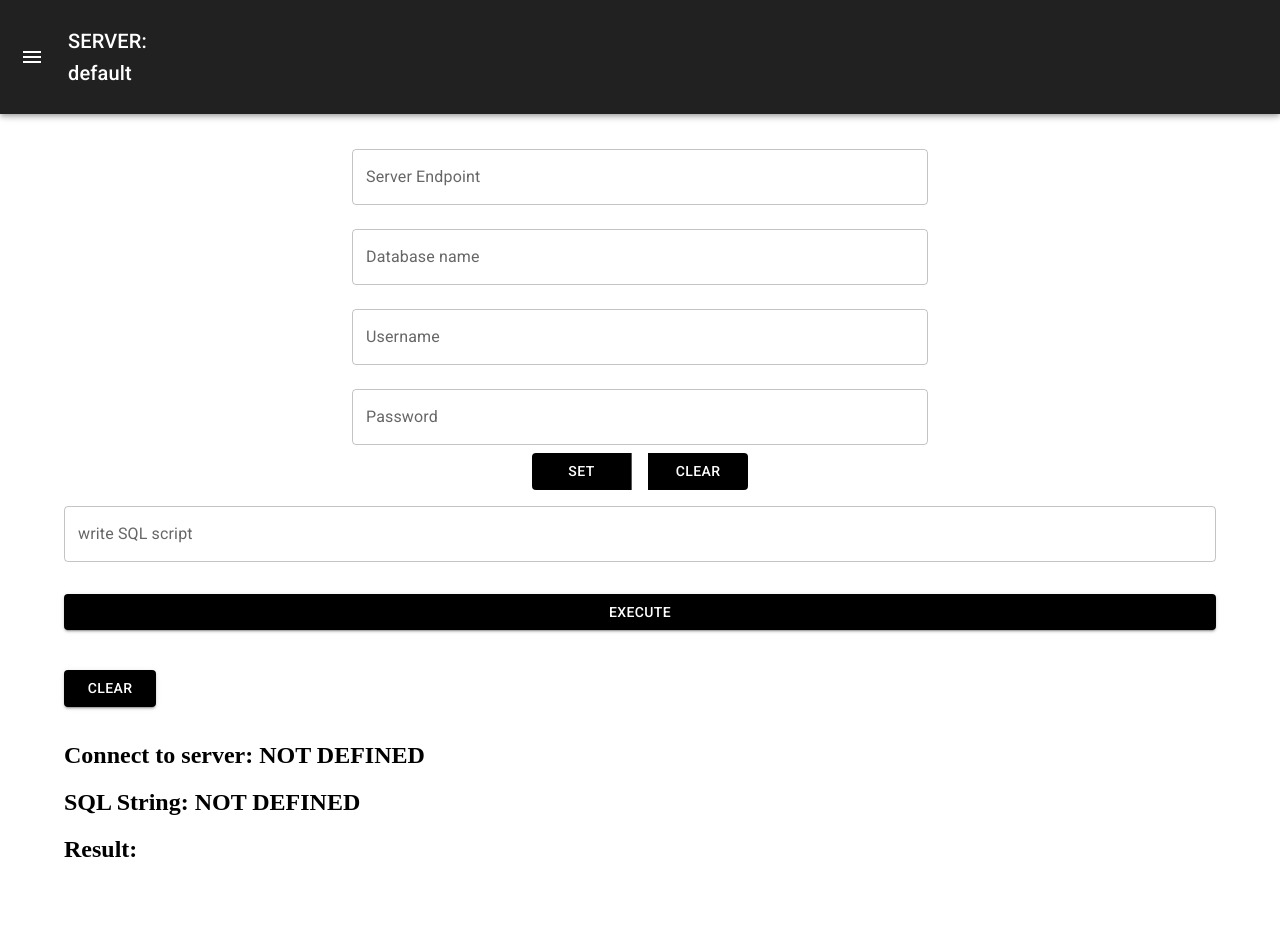
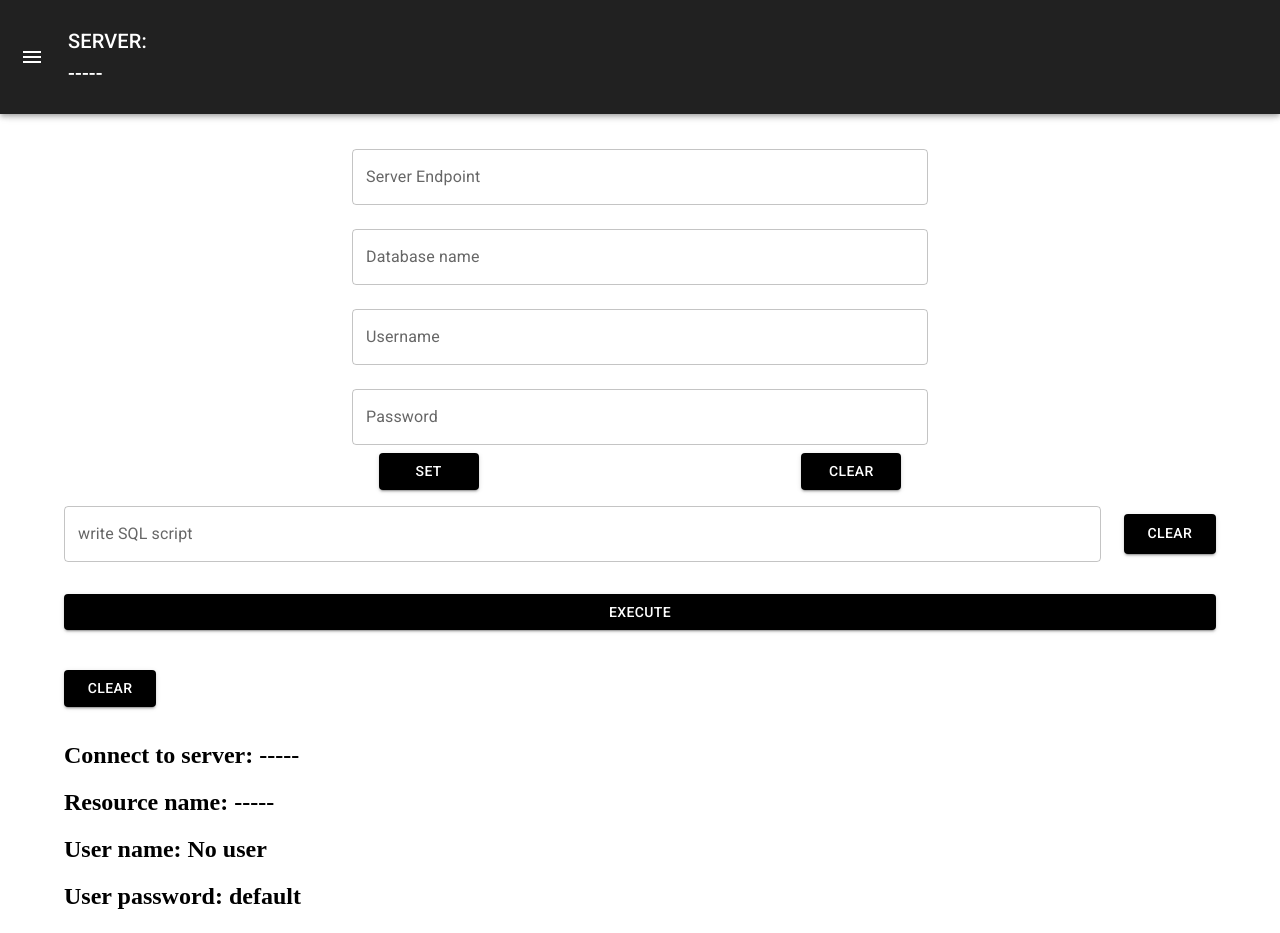
Before and after one commit to Kaplun-Alex/React_Django_SQL_Executor-Frontend-, a React (Create React App) app in the folder rsqltranslator/: page / in a window 1280 px wide. Shown: the top 933 px of the page. Built offline with nearby package versions, Linux system fonts and the light colour scheme.

Commit message:
Front modifications

```diff
--- a/rsqltranslator/src/components/HeaderSectionComponent.jsx
+++ b/rsqltranslator/src/components/HeaderSectionComponent.jsx
@@ -5,7 +5,7 @@ import Toolbar from '@mui/material/Toolbar';
 import Typography from '@mui/material/Typography';
 import IconButton from '@mui/material/IconButton';
 import MenuIcon from '@mui/icons-material/Menu';
-import WSVault from '../vaults/WorkServerVault';
+import CVault from '../vaults/ConstantVault';
 import { observer } from 'mobx-react-lite';
 
 
@@ -20,7 +20,7 @@ const HeaderSectionComponent = observer(() => {
             </IconButton>
             <Typography variant="h6" color="inherit" component="div">
               SERVER: <div>
-                {WSVault.serverEndpoint.fullEndpoint}
+                {CVault.getServerEndpoint()}
                 </div>
             </Typography>
 
--- a/rsqltranslator/src/components/SQLFormComponent.jsx
+++ b/rsqltranslator/src/components/SQLFormComponent.jsx
@@ -1,18 +1,19 @@
-import { TextField, Button, Stack, Container } from "@mui/material";
+import { TextField, Button, Container } from "@mui/material";
 import { useState } from "react";
-import WSVault from "../vaults/WorkServerVault";
 import sqlAxiosGetter from "./utils";
 import RVault from "../vaults/ResponseVault";
 import CVault from "../vaults/ConstantVault";
+import {Box} from "@mui/material"
 
 
 function SQLFormComponent() {
     const [value, setValue] = useState()
 
     const getValue = () => {
-        console.log(value)
-        let sqlQuestion = 'http://'+WSVault.serverEndpoint.fullEndpoint+'/sqls/api?sql='+value
-        CVault.constantList.SQLFETCHQUERYSTRING = 'SQL String:  ' + value
+//        console.log(value)
+        let sqlQuestion = 'http://' + CVault.constantList.SERVERENDPOINT+ '/' +
+        CVault.constantList.DATABASE + '/api?sql=' + value
+        CVault.setSQLFetchingQueryString(value)
         console.log(sqlQuestion)
         let responseData = sqlAxiosGetter(sqlQuestion)
         RVault.setResponseData(responseData)
@@ -20,30 +21,39 @@ function SQLFormComponent() {
 
     const changeValue = event => {
         setValue(event.target.value)
+//       console.log(value)
     }
 
     return (
         <>
         <Container >
-            <Stack>
-            <TextField margin="normal"
-                id="sqlguestion"
+            <Box sx={{display: "flex", justifyContent: 'space-between'}}>
+                    <TextField sx={{display: "flex"}}
+                        margin="normal"
                         onChange={changeValue}
                         value={value}
                         label="write SQL script"
                         variant="outlined"
+                        style={{width: "90%"}}
                         >
                     </TextField>
-
+                    <Button
+                        type="submit"
+                        variant="contained"
+                        sx={{mt: 3, mb: 2, bgcolor: 'black', ":hover": {color: 'black', backgroundColor: 'white'}}}
+                        style={{ width: "8%" }}
+                        >
+                    Clear
+                    </Button>
+            </Box>
             <Button onClick={getValue}
                 type="submit"
                 variant="contained"
-                sx={{mt: 3, mb: 2, bgcolor: 'black'}}
+                sx={{mt: 3, mb: 2, bgcolor: 'black', ":hover": {color: 'black', backgroundColor: 'white'}}}
                 style={{ width: "100%", border: 10 }}
                 >
               EXECUTE
             </Button>
-        </Stack>
         </Container>
         </>
     );
--- a/rsqltranslator/src/components/SQLResult.jsx
+++ b/rsqltranslator/src/components/SQLResult.jsx
@@ -17,29 +17,40 @@ const SQLResult = observer(() => {
             <Button onClick={clearResultField}
               type="submit"
               variant="contained"
-              sx={{mt: 3, mb: 2, bgcolor: 'black'}}
+              sx={{mt: 3, mb: 2, bgcolor: 'black', ":hover": {color: 'black', backgroundColor: 'white'}}}
               style={{ width: "8%" }}
             >
               Clear
         </Button>
         <div>
             <h1>
-                {CVault.constantList.SERVERENDPOINT}
+            Connect to server: {CVault.getServerEndpoint()}
             </h1>
         </div>
         <div>
             <h1>
-                {CVault.constantList.SQLFETCHQUERYSTRING}
+            Resource name: {CVault.getDatabaseName()}
             </h1>
         </div>
         <div>
             <h1>
-                Result:
+            User name: {CVault.getUserName()}
             </h1>
         </div>
         <div>
             <h1>
-                {CVault.constantList.SQLRESULT}
+            User password: {CVault.getUserPassword()}
+            </h1>
+        </div>
+        <div>
+            <h1>
+            SQL String: {CVault.getSQLFetchingQueryString()}
+            </h1>
+        </div>
+
+        <div>
+            <h1>
+                {CVault.getSQLResultValue()}
 
             </h1>
         </div>
--- a/rsqltranslator/src/components/ServerPointFieldComponent.jsx
+++ b/rsqltranslator/src/components/ServerPointFieldComponent.jsx
@@ -1,11 +1,7 @@
-import { TextField, Container} from "@mui/material";
+import { TextField, Container, Button, Box} from "@mui/material";
 import Stack from '@mui/material/Stack'
-import WSVault from "../vaults/WorkServerVault";
 import { useState } from "react";
 import CVault from "../vaults/ConstantVault";
-import ButtonGroup from '@mui/material/ButtonGroup';
-import Button from '@mui/material/Button';
-import Box from '@mui/material/Box';
 
 
 function ServerPointFieldComponent() {
@@ -15,26 +11,27 @@ function ServerPointFieldComponent() {
     const [userNameValue, setUserNameValue] = useState()
     const [passwordValue, setPasswordValue] = useState()
 
+    const setConfigurationData = () => {
+      CVault.setServerEndpoint(serverEndpointValue)
+      CVault.setDatabaseName(databaseNameValue)
+      CVault.setUserName(userNameValue)
+      CVault.setUserPassword(passwordValue)
+    }
     const changeServerEndpointValue = event => {
-      setServerEndpointValueValue(event.target.serverEndpointValue)
+      setServerEndpointValueValue(event.target.value)
     }
-    const changeDatabaseNameValue= event => {
-      setDatabaseNameValue(event.target.databaseNameValue)
+    const changeDatabaseNameValue = event => {
+      setDatabaseNameValue(event.target.value)
     }
     const changeUserNameValue = event => {
-      setUserNameValue(event.target.userNameValue)
+      setUserNameValue(event.target.value)
     }
     const changePasswordValue = event => {
-      setPasswordValue(event.target.passwordValue)
-    }
-
-    const setConfigurationData = () => {
-      CVault.constantList.SERVERENDPOINT = "Connect to server:  " + serverEndpointValue
-      console.log(WSVault.getServerEndpoint())
+      setPasswordValue(event.target.value)
     }
 
     const clearFields = () => {
-      CVault.constantList.SERVERENDPOINT = "Connect to server:  NOT DEFINED"
+      CVault.setServerEndpoint("NOT DEFINED")
       setServerEndpointValueValue('')
       setDatabaseNameValue('')
       setUserNameValue('')
@@ -89,25 +86,20 @@ function ServerPointFieldComponent() {
 
 
         <Container>
-        <Stack spacing={2} sx={{
-              alignItems: 'center',
-            }}>
-          <ButtonGroup
-                  disableElevation
-                  variant="contained"
-                >
-              <Button onClick={setConfigurationData}
-                  sx={{bgcolor: 'black', width: 100, marginLeft: 1, marginRight: 1}}
-                  >Set
-              </Button>
-                  <Button margin='normal' onClick={clearFields}
-                  sx={{bgcolor: 'black', width: 100, marginLeft: 1, marginRight: 1}}
-                  >Clear
-              </Button>
-          </ButtonGroup>
-
-        </Stack>
-
+          <Box sx={{display: 'flex', justifyContent: "space-evenly"}}>
+            <Button onClick={setConfigurationData}
+              type="submit"
+              variant="contained"
+              sx={{bgcolor: 'black', width: 100, marginLeft: 1, marginRight: 1, ":hover": {color: 'black', backgroundColor: 'white'}}}
+              >Set
+            </Button>
+              <Button onClick={clearFields}
+              type="submit"
+              variant="contained"
+              sx={{bgcolor: 'black', width: 100, marginLeft: 1, marginRight: 1, ":hover": {color: 'black', backgroundColor: 'white'}}}
+              >Clear
+            </Button>
+          </Box>
         </Container>
         </>
       );
--- a/rsqltranslator/src/components/utils.js
+++ b/rsqltranslator/src/components/utils.js
@@ -5,14 +5,17 @@ export default async function sqlAxiosGetter(rowSQL) {
     try {
       const response = await axios.get(rowSQL, {
         headers: {
-          myHeader: 'header'
+          dataBaseFeetchString: CVault.constantList.SQLFETCHQUERYSTRING,
+          dataBaseName: CVault.constantList.DATABASE,
+          dataBaseuserName: CVault.constantList.USERNAME,
+          dataBaseuserPassword: CVault.constantList.PASWORD,
         },
         params: {
           data: rowSQL
         }
       });
         const responceData = response.data
-        CVault.constantList.SQLRESULT = responceData
+        CVault.setSQLResultValue(responceData)
         return (response)
       }
       catch (error) {
--- a/rsqltranslator/src/vaults/ConstantVault.js
+++ b/rsqltranslator/src/vaults/ConstantVault.js
@@ -5,11 +5,11 @@ class ConstantVault {
 
     constantList = {
         'DEFAULTCONSTANT': 'Constant',
-        'SERVERENDPOINT': 'Connect to server:  NOT DEFINED',
-        'SQLFETCHQUERYSTRING': 'SQL String: NOT DEFINED',
-        'DATABASE' : 'default',
-        'USERNAME': 'default',
+        'SERVERENDPOINT': '-----',
+        'DATABASE' : '-----',
+        'USERNAME': 'No user',
         'PASWORD': 'default',
+        'SQLFETCHQUERYSTRING': 'Not defined',
         'SQLRESULT': '',
     }
 
@@ -17,11 +17,49 @@ class ConstantVault {
         makeAutoObservable(this);
     }
 
+    setDefaultConstant(value){
+        this.constantList.DEFAULTCONSTANT = value
+    }
+    setServerEndpoint(value){
+        this.constantList.SERVERENDPOINT = value
+    }
+    setDatabaseName(value){
+        this.constantList.DATABASE = value
+    }
+    setUserName(value){
+        this.constantList.USERNAME = value
+    }
+    setUserPassword(value){
+        this.constantList.PASWORD = value
+    }
+    setSQLFetchingQueryString(value){
+        this.constantList.SQLFETCHQUERYSTRING = value
+    }
     setSQLResultValue(value){
-        this.constantList.SQLResult = value
-        console.log(this.value)
+        this.constantList.SQLRESULT = value
     }
 
+    getDefaultConstant(){
+        return this.constantList.DEFAULTCONSTANT
+    }
+    getServerEndpoint(){
+        return this.constantList.SERVERENDPOINT
+    }
+    getDatabaseName(){
+        return this.constantList.DATABASE
+    }
+    getUserName(){
+        return this.constantList.USERNAME
+    }
+    getUserPassword(){
+        return this.constantList.PASWORD
+    }
+    getSQLFetchingQueryString(){
+        return this.constantList.SQLFETCHQUERYSTRING
+    }
+    getSQLResultValue(){
+        return this.constantList.SQLRESULT
+    }
 }
 
 const CVault = new ConstantVault()
```
Lines whose indentation alone changed are shown as unchanged.
